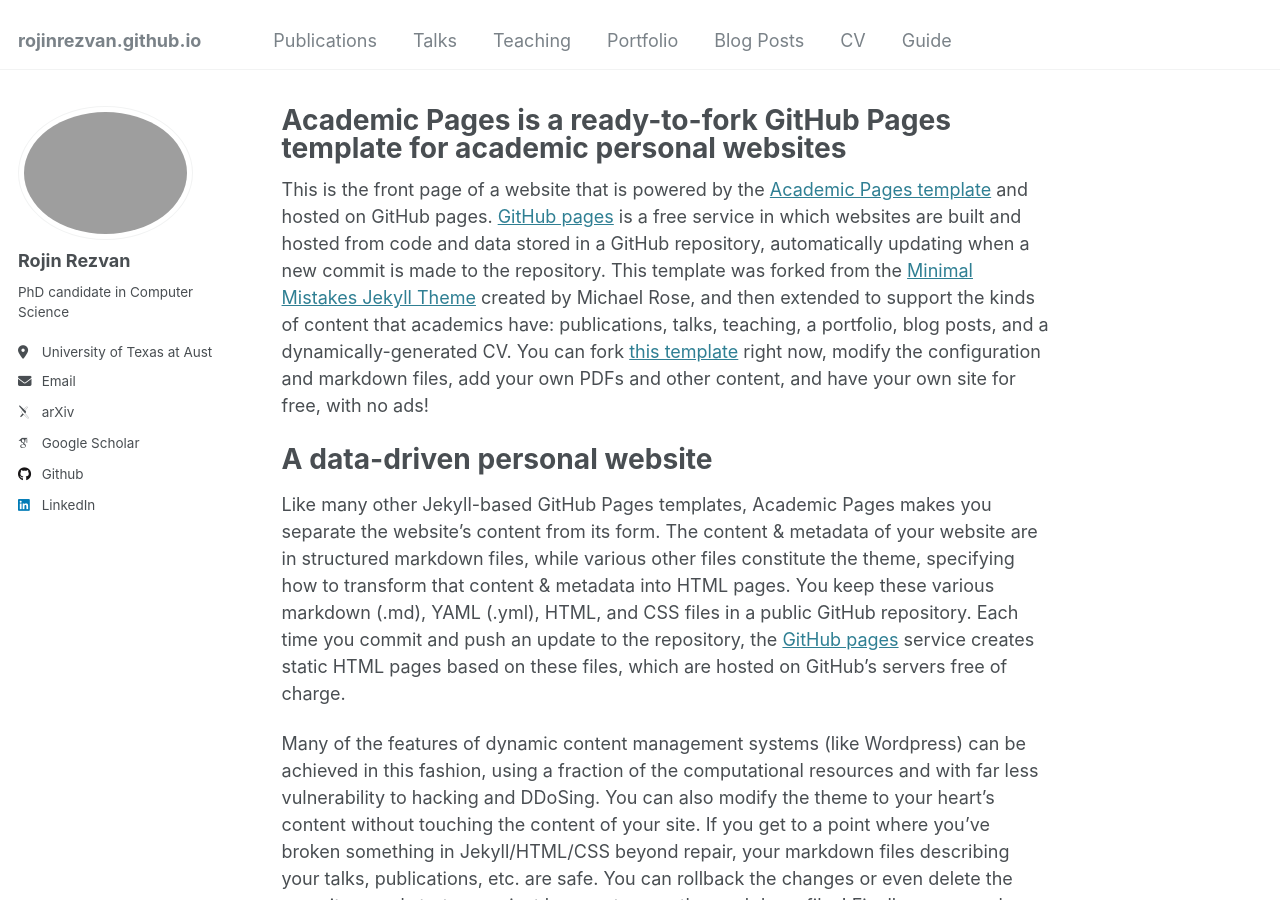
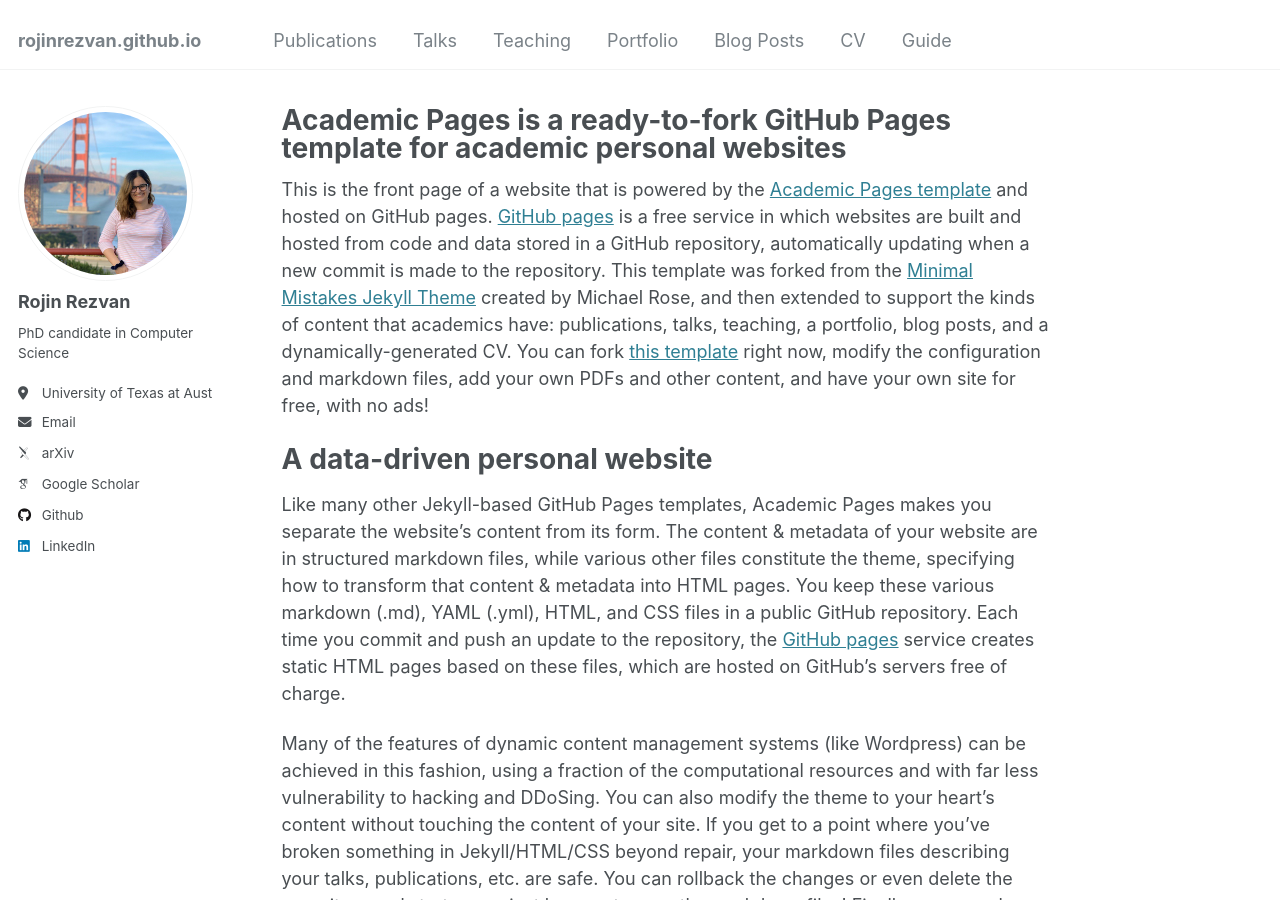
Before and after one commit to rojinrezvan/rojinrezvan.github.io, a Jekyll site: the page built from _pages/about.md, in a window 1280 px wide and 900 px high. Built offline with Jekyll 4.4.1, drawn with Linux system fonts in a browser that asks for light colours; some web fonts are replaced.

Commit message:
Update _config.yml

```diff
--- a/_config.yml
+++ b/_config.yml
@@ -21,7 +21,7 @@
 #               Additional customization can be done by editing /_includes/author-profile.html
 author:
   # Biographic information
-  avatar           : "photo_2025-01-0800.23.29.png"
+  avatar           : "profiles.png"
   name             : "Rojin Rezvan"
   pronouns         : # example: "she/her"
   bio              : "PhD candidate in Computer Science"
```
